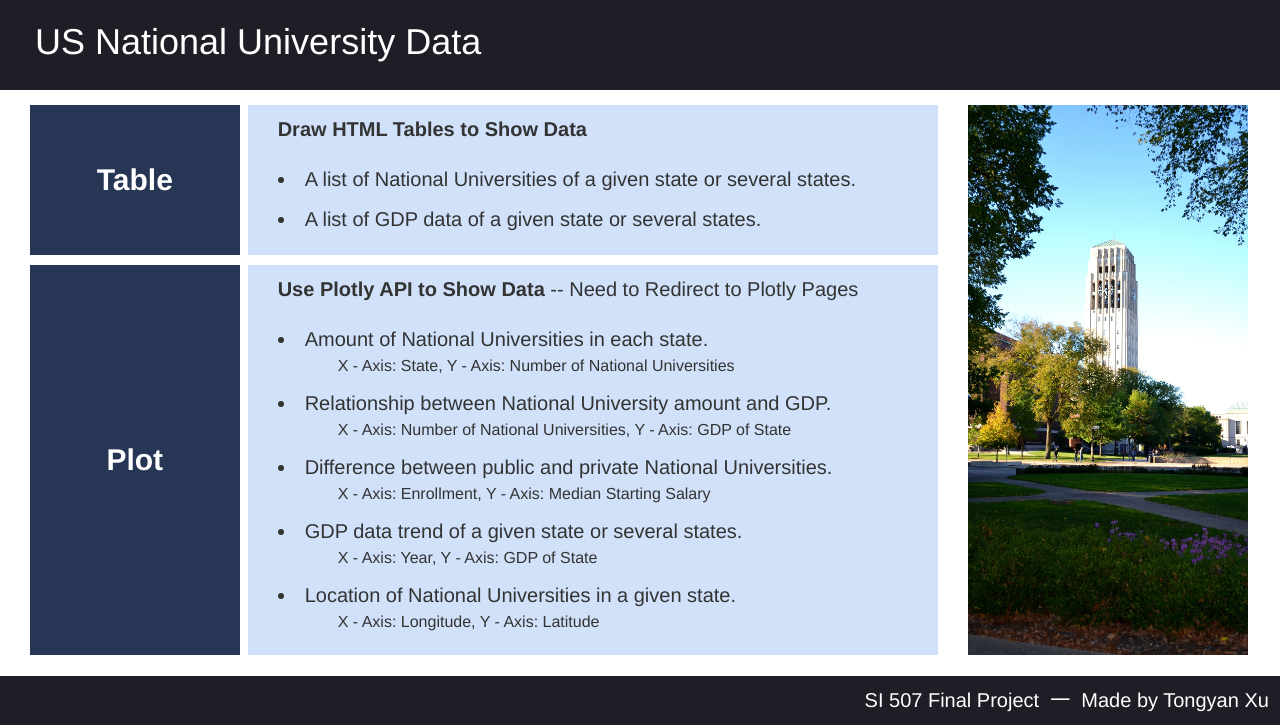
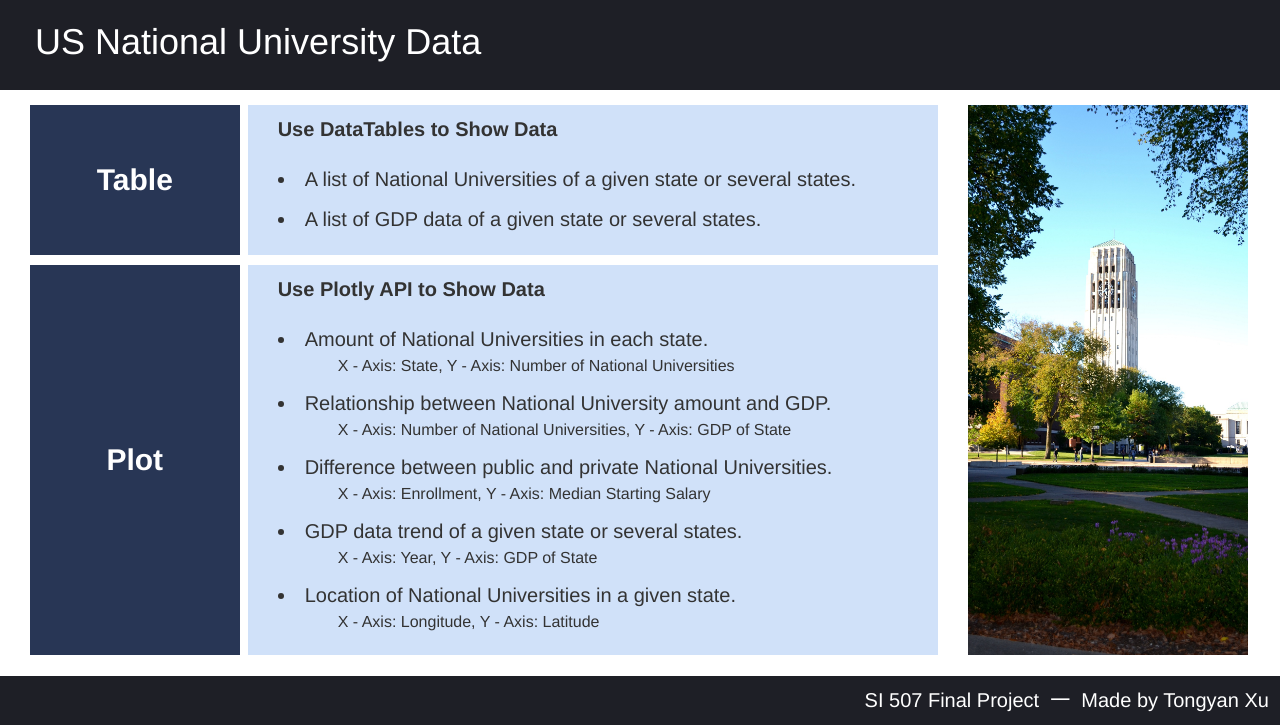
Before and after one commit to TongyanX/SI-507-Final-Project, a Flask app: page / in a window 1280 px wide. Shown: the top 725 px of the page. Run offline with Flask 2, Linux system fonts and the light colour scheme; parts of the project's set-up code (start-up, migrations or seed data) failed here and were passed over; some libraries are stand-ins or nearby versions.

Commit message:
Small modifications

```diff
--- a/templates/index.html
+++ b/templates/index.html
@@ -26,7 +26,7 @@
                         <td class="table-content">
                             <div>
                                 <p class="table-content-head">
-                                    <strong>Draw HTML Tables to Show Data</strong>
+                                    <strong>Use DataTables to Show Data</strong>
                                 </p>
                                 <li class="table-content-list-1">
                                     A list of National Universities of a given state or several states.
@@ -47,7 +47,6 @@
                             <div>
                                 <p class="table-content-head">
                                     <strong>Use Plotly API to Show Data</strong>
-                                    <span> -- Need to Redirect to Plotly Pages</span>
                                 </p>
                                 <li class="table-content-list-2">
                                     Amount of National Universities in each state.
```
Also changed, not shown: README.md.
